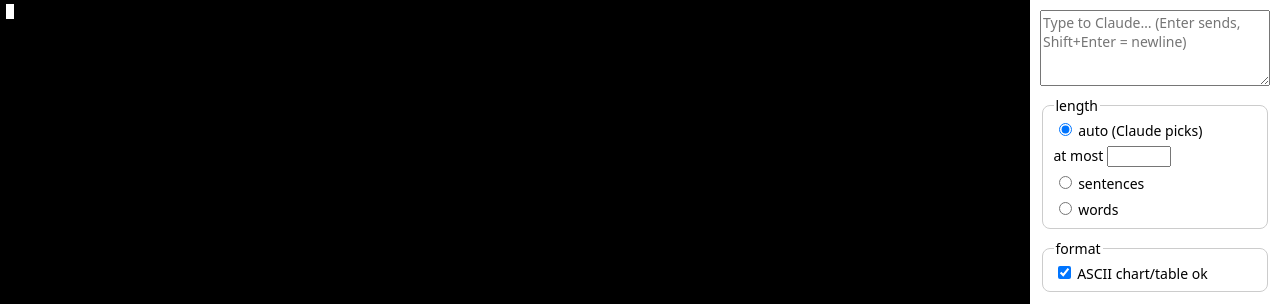
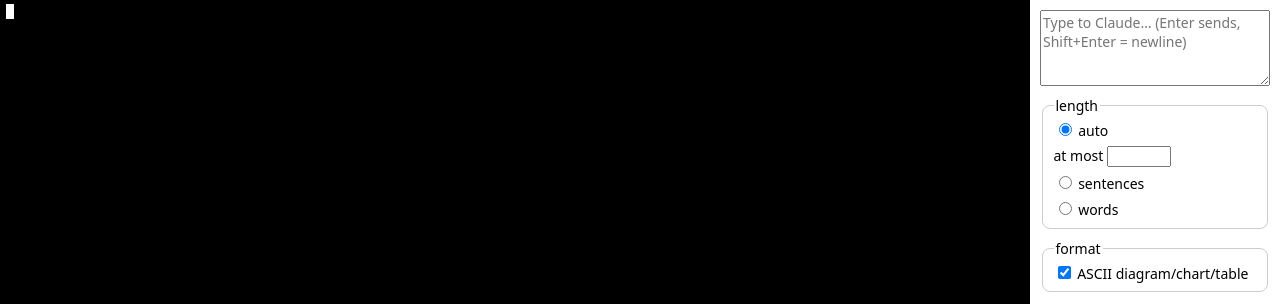
Before and after one commit to CharlesChi715/stepboard, a React (Vite) app in the folder ui/: page / in a window 1280 px wide. Shown: the top 304 px of the page. Built offline with nearby package versions, Linux system fonts and the light colour scheme; no server answers.

Commit message:
expand ASCII format and auto-select words on input focus

```diff
--- a/ui/src/components/Constraints.jsx
+++ b/ui/src/components/Constraints.jsx
@@ -17,10 +17,11 @@ export function Length({ unit, n, onUnit, onN }) {
       <legend>length</legend>
       <label>
         <input type="radio" name="unit" value="auto"
-               checked={unit === 'auto'} onChange={() => pick('auto')} /> auto (Claude picks)
+               checked={unit === 'auto'} onChange={() => pick('auto')} /> auto
       </label>
       <label>at most <input type="number" min="1" ref={nRef}
-                            value={n} onChange={e => onN(e.target.value)} /></label>
+                            value={n} onChange={e => onN(e.target.value)}
+                            onFocus={() => { if (unit === 'auto') pick('words') }} /></label>
       <label>
         <input type="radio" name="unit" value="sentences"
                checked={unit === 'sentences'} onChange={() => pick('sentences')} /> sentences
@@ -39,7 +40,7 @@ export function Format({ chart, onChart }) {
       <legend>format</legend>
       <label>
         <input type="checkbox" checked={chart}
-               onChange={e => onChart(e.target.checked)} /> ASCII chart/table ok
+               onChange={e => onChart(e.target.checked)} /> ASCII diagram/chart/table
       </label>
     </fieldset>
   )
--- a/ui/src/lib/compose.js
+++ b/ui/src/lib/compose.js
@@ -4,7 +4,7 @@ export function compose({ msg = '', armed = [], unit = 'auto', n = '', chart = t
   const base = [msg, ...armed].filter(Boolean).join('\n\n')
   const clauses = []
   if (unit !== 'auto' && n) clauses.push(`Reply in at most ${n} ${unit}.`)
-  if (chart) clauses.push('Use an ASCII chart or table where it helps.')
+  if (chart) clauses.push('Use ASCII diagram/chart/table where it helps.')
   if (lines !== '') clauses.push(                    // "" = say nothing about edits
     Number(lines) <= 0                               // 0 or less = read-only mode
       ? 'Do not edit any files — answer and explain only.'
```
Also changed, not shown: 2 other files (tests, documents, lock files or other folders).
